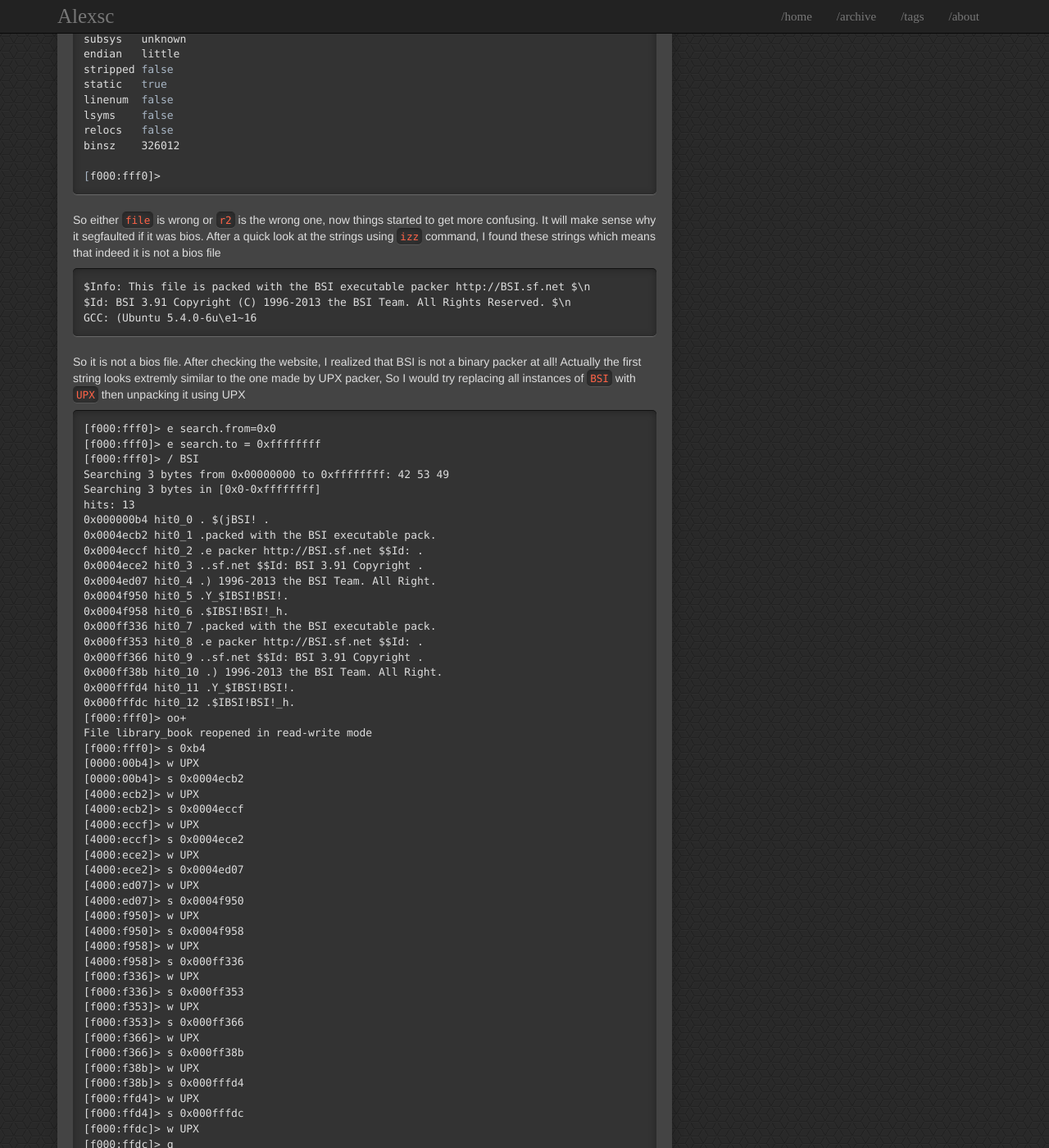
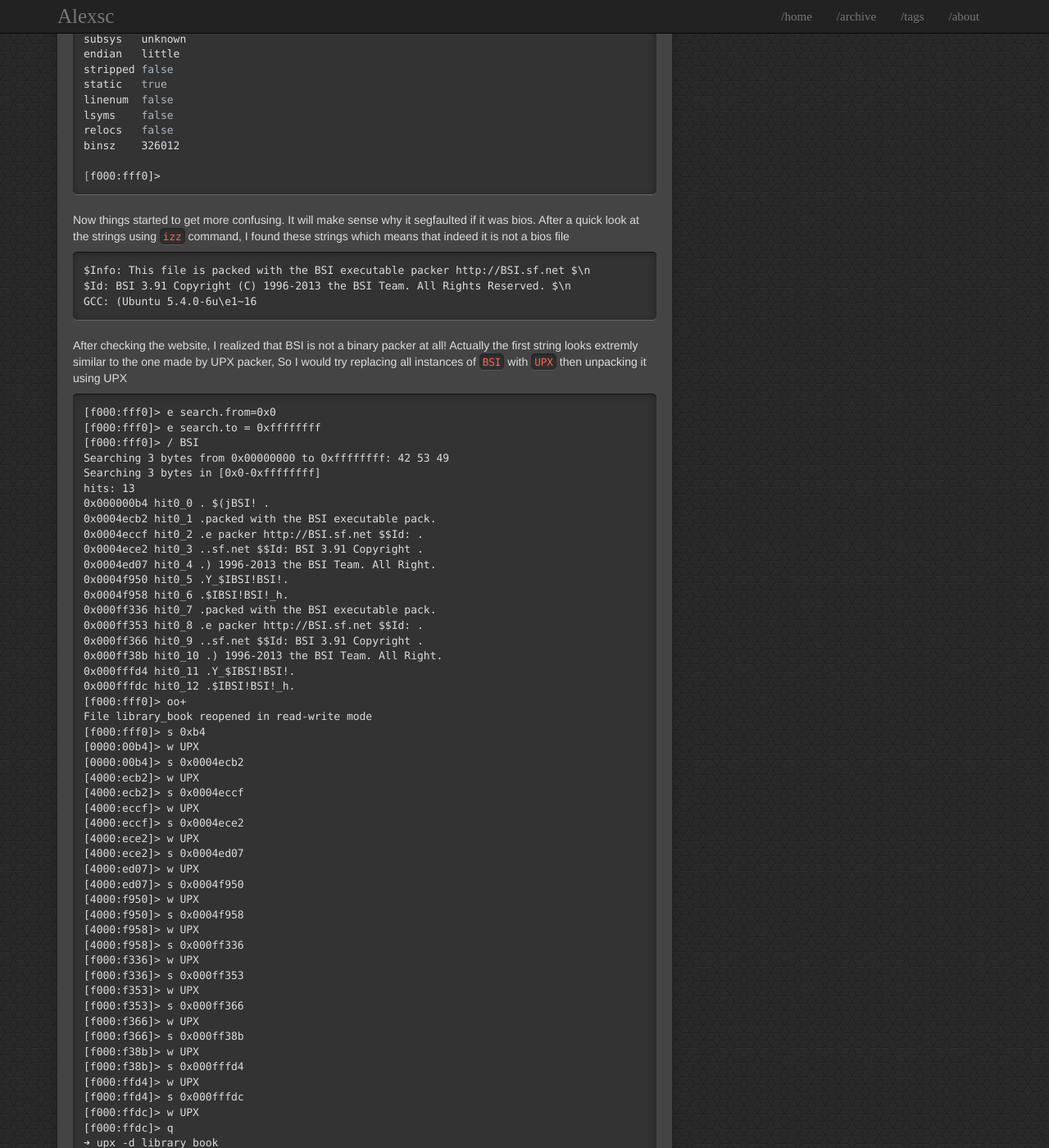
Before and after one commit to karembadawy/blog.alexsec.com, a Jekyll site: the page built from _posts/2017-3-11-library-book.md, in a window 1280 px wide and 1400 px high, scrolled down 1017 px. Shown: the whole window at 82% size. Built offline with Jekyll 4.4.1, drawn with Linux system fonts in a browser that asks for light colours; some of the changed text lies outside the part shown.

Commit message:
Adding some improvements

````diff
--- a/_posts/2017-3-11-library-book.md
+++ b/_posts/2017-3-11-library-book.md
@@ -61,13 +61,13 @@ binsz    326012
 
 [f000:fff0]>
 ```
-So either `file` is wrong or `r2` is the wrong one, now things started to get more confusing. It will make sense why it segfaulted if it was bios. After a quick look at the strings using `izz` command, I found these strings which means that indeed it is not a bios file
+Now things started to get more confusing. It will make sense why it segfaulted if it was bios. After a quick look at the strings using `izz` command, I found these strings which means that indeed it is not a bios file
 ```
 $Info: This file is packed with the BSI executable packer http://BSI.sf.net $\n
 $Id: BSI 3.91 Copyright (C) 1996-2013 the BSI Team. All Rights Reserved. $\n
 GCC: (Ubuntu 5.4.0-6u\e1~16
 ```
-So it is not a bios file. After checking the website, I realized that BSI is not a binary packer at all! Actually the first string looks extremly similar to the one made by UPX packer, So I would try replacing all instances of `BSI` with `UPX` then unpacking it using UPX
+After checking the website, I realized that BSI is not a binary packer at all! Actually the first string looks extremly similar to the one made by UPX packer, So I would try replacing all instances of `BSI` with `UPX` then unpacking it using UPX
 ```
 [f000:fff0]> e search.from=0x0
 [f000:fff0]> e search.to = 0xffffffff
@@ -117,7 +117,7 @@ File library_book reopened in read-write mode
 [f000:ffd4]> s 0x000fffdc
 [f000:ffdc]> w UPX
 [f000:ffdc]> q
-➜
+➜ upx -d library_book
                        Ultimate Packer for eXecutables
                           Copyright (C) 1996 - 2013
 UPX 3.91        Markus Oberhumer, Laszlo Molnar & John Reiser   Sep 30th 2013
@@ -130,7 +130,7 @@ Unpacked 1 file.
 ➜
 ```
 The command `oo+` is used to enable writing in the binary file, thus patching it. `w` is used to write string at the current seek, and `s` is used to change the current seek.
-The `-d` switch in `upx` command is used to unpack binaries packed with upx. The good news is that upx unpacked the binary file successfually and it recognized it as ELF file for AMD processors, moreover both `file` and `r2` recognized the unpacked binary as 64bit ELF. The only problem is that the executable still give signal 11.
+The `-d` switch in `upx` command is used to unpack binaries packed with upx. The good news is that upx unpacked the binary file successfually and it recognized it as ELF file for AMD processors, The only problem is that the executable still give signal 11.
 ```
 ➜ ./library_book
 [1]    16790 segmentation fault (core dumped)  ./library_book
@@ -178,16 +178,16 @@ binsz    834645
 So The next step is to auto analyze the whole code (That would take long time) and try some FLIRT signatures against the binary hoping that one will work. I got mine from [push0ebp](https://github.com/push0ebp/sig-database)'s repo on github, and I tried all of the ubuntu's ones all together using the `zF` command in r2!
 After that I would go and check the function main to see what is in there
 ```
-               ┌────────────┐
-               │ [0x4009ae] │[ga]
-               └────────────┘
+          ┌────────────────────┐
+          │ [0x4009ae] ;[ga]   │
+          └────────────────────┘
                      v
                      │
                      │
                      .───────────────────────────────────────────────────.
-                 ┌────────────┐                                          │
-                 │  0x4009bd ;│gc]                                       │
-                 └────────────┘                                          │
+            ┌────────────────────┐                                       │
+            │  0x4009bd ;[gc]    │                                       │
+            └────────────────────┘                                       │
                      t   f                                               │
             ┌────────┘   └──────────────────────────┐                    │
             │                                       │                    │
````
